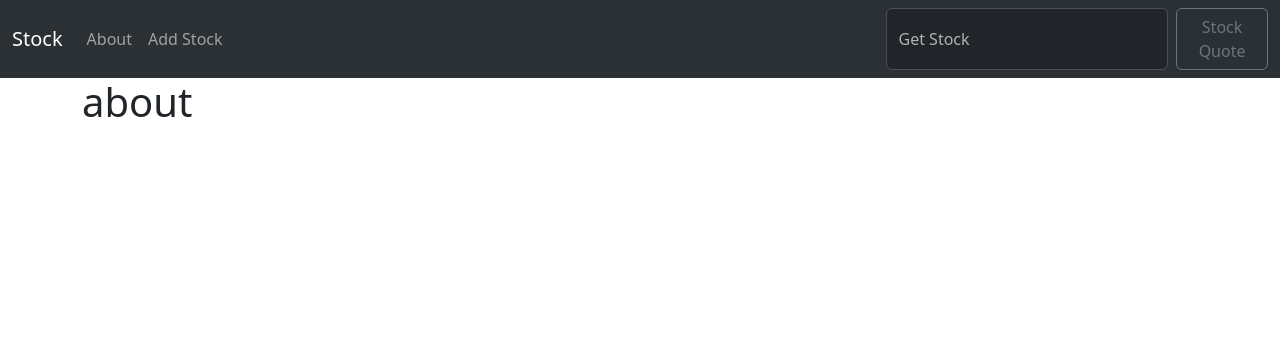
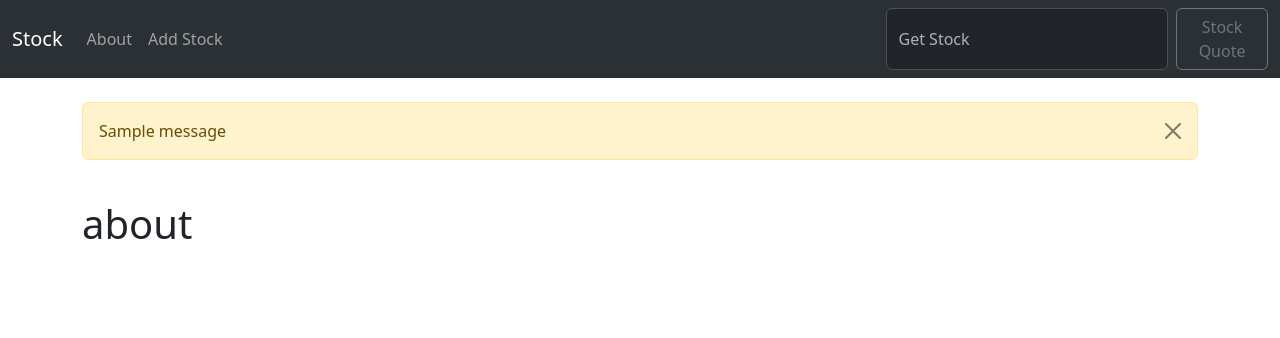
Before and after one commit to AntonyFelisberto/stock-market-django, a Django app: page /about in a window 1280 px wide. Shown: the top 338 px of the page. Run offline with Django 5.2, Linux system fonts and the light colour scheme; one stand-in notice (Sample message) is shown.

Commit message:
adicionando mensagens

```diff
--- a/projeto/stocks/quotes/templates/base.html
+++ b/projeto/stocks/quotes/templates/base.html
@@ -32,6 +32,15 @@
       </nav>
 
     <div class="container">
+        <br>
+        {% if messages %}
+          {% for message in messages %}
+            <div class="alert alert-warning alert-dismissible" role="alert">
+              <button type="button" class="btn-close" data-bs-dismiss="alert" aria-label="Close"></button>
+              {{message}}
+            </div><br>
+          {% endfor %}
+        {% endif %}
         {% block content%}
 
         {% endblock %}
```
Also changed, not shown: projeto/stocks/db.sqlite3.
